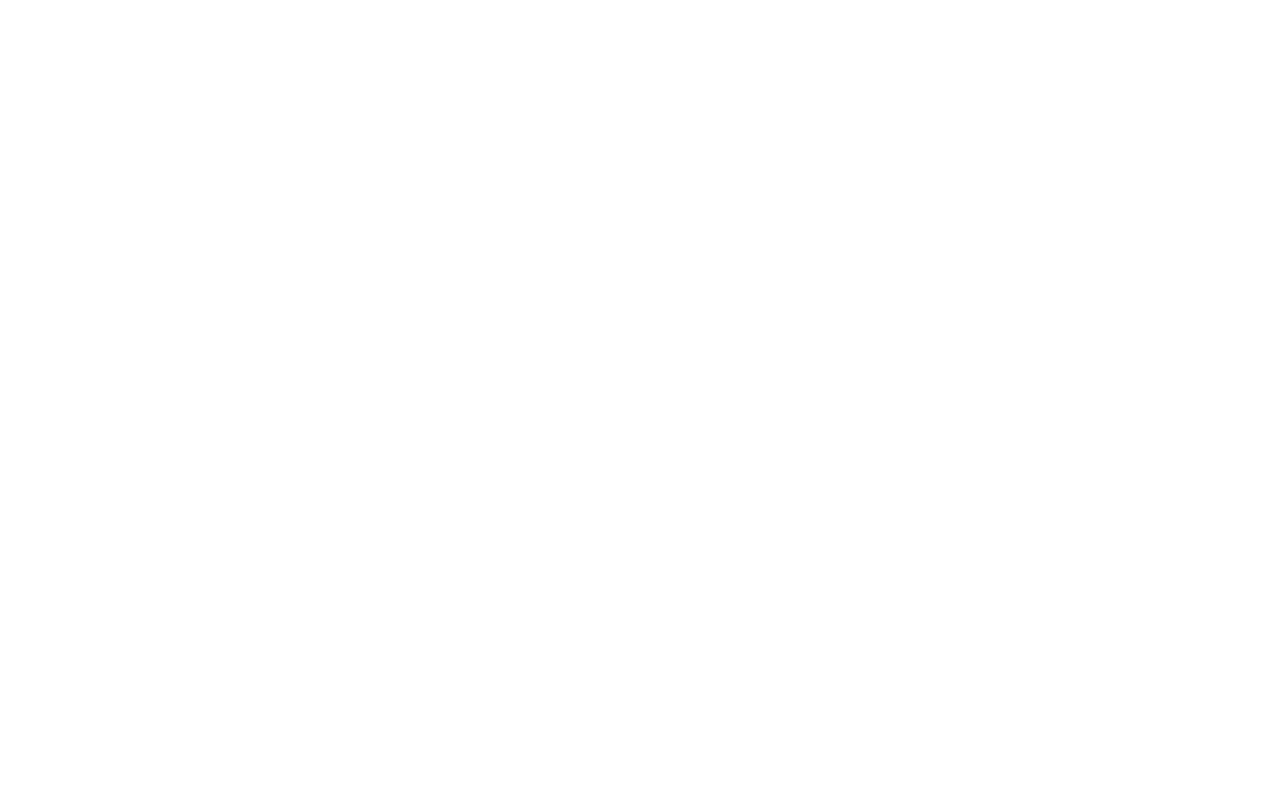
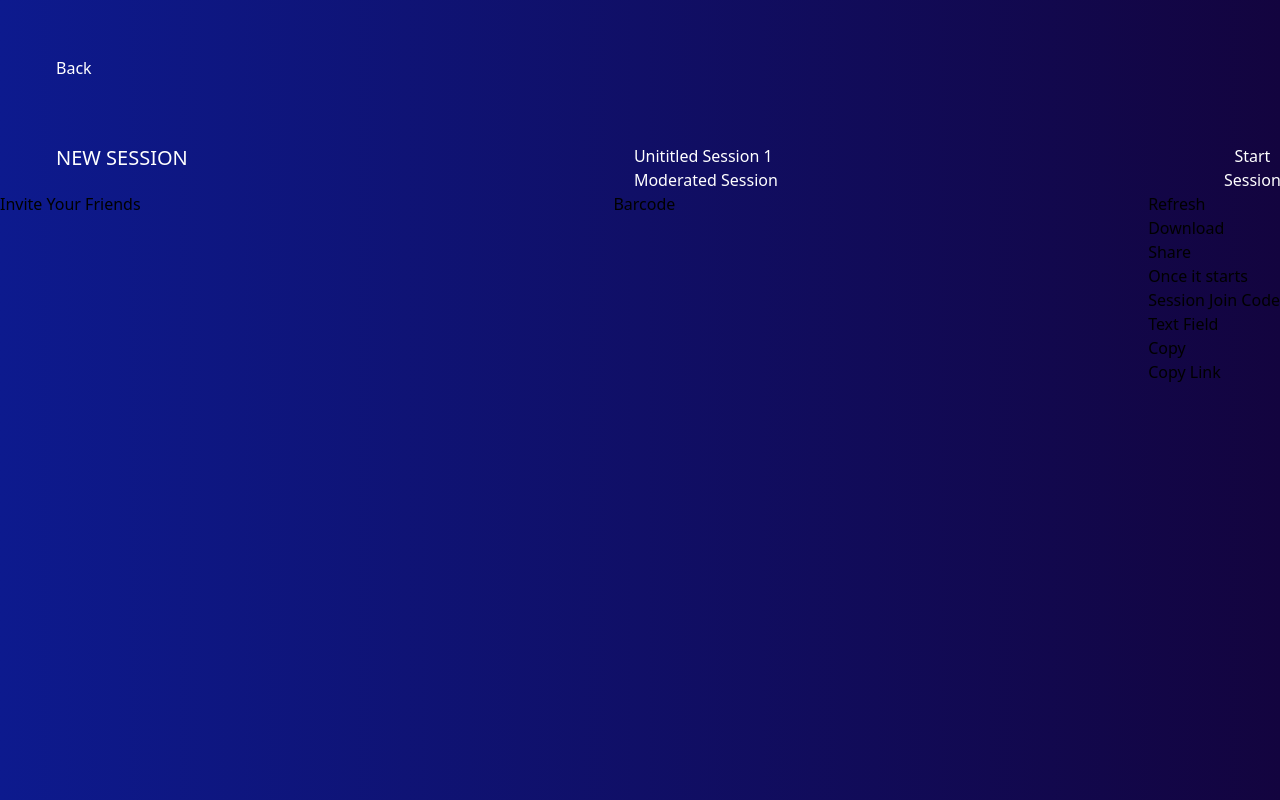
Before and after one commit to andresfm8/HTN2021, a React (Create React App) app in the folder client/: page /startsession in a window 1280 px wide. Built offline with nearby package versions, Linux system fonts and the light colour scheme.

Commit message:
Skeleton for start session page

```diff
--- a/client/src/App.js
+++ b/client/src/App.js
@@ -6,7 +6,7 @@
 import SessionSelectionPage from './pages/session-selection/SessionSelection';
 import Landing from './pages/landing/Landing';
 import SignIn from './pages/signin/SignIn';
-
+import SessionCreate from './pages/session-create/SessionCreate'
 const code = new URLSearchParams(window.location.search).get('code');
 
 const App = () => {
@@ -22,6 +22,7 @@
 					<Route exact path="/signin" component={SignIn} />
 					<Route exact path="/sessions" component={SessionSelectionPage} />
 					<Route exact path="/dashboard" component={DashboardPage} />
+					<Route exact path="/startsession" component={SessionCreate} />
 				</Switch>
 			)}
 
--- /dev/null
+++ b/client/src/pages/session-create/SessionCreate.js
@@ -0,0 +1,71 @@
+
+
+const SessionsCreate = () => {
+
+    return(
+    <div className="h-screen max-w-screen-2xl bg-gradient-to-r from-blue-light to-blue-dark">
+        <div className="pt-14 pl-14">
+                <a className="text-white" href="/signin">
+                    Back
+                </a>
+        </div>
+        <div className="max-w-screen-2xl flex justify-between pt-16">
+            <div className="text-white pl-14 text-xl" >
+                NEW SESSION
+            </div>
+            <div className="text-white">
+                <div>
+                    Unititled Session 1
+                </div>
+                <div>
+                    Moderated Session
+                </div>
+            </div>
+            <div className="text-white w-14">
+                    <button>Start Session</button>
+            </div>
+        </div>
+
+        <div className="max-w-screen-2xl flex justify-between">
+            <div>
+                Invite Your Friends
+            </div>
+            <div>
+                Barcode
+            </div>
+            <div>
+                <div>
+                    <div>
+                        Refresh
+                    </div>
+                    <div>
+                        Download
+                    </div>
+                    <div>
+                        Share
+                    </div>
+                </div>
+                <div className="">
+                Once it starts
+                </div>
+                <div>
+                    Session Join Code
+                </div>
+                <div>
+                    <div>
+                        Text Field
+                    </div>
+                    <div>
+                        <button>Copy</button>
+                    </div>
+                </div>
+                <div>
+                    Copy Link
+                </div>
+            </div>
+       </div>
+    </div>);
+
+}
+
+export default SessionsCreate;
```
